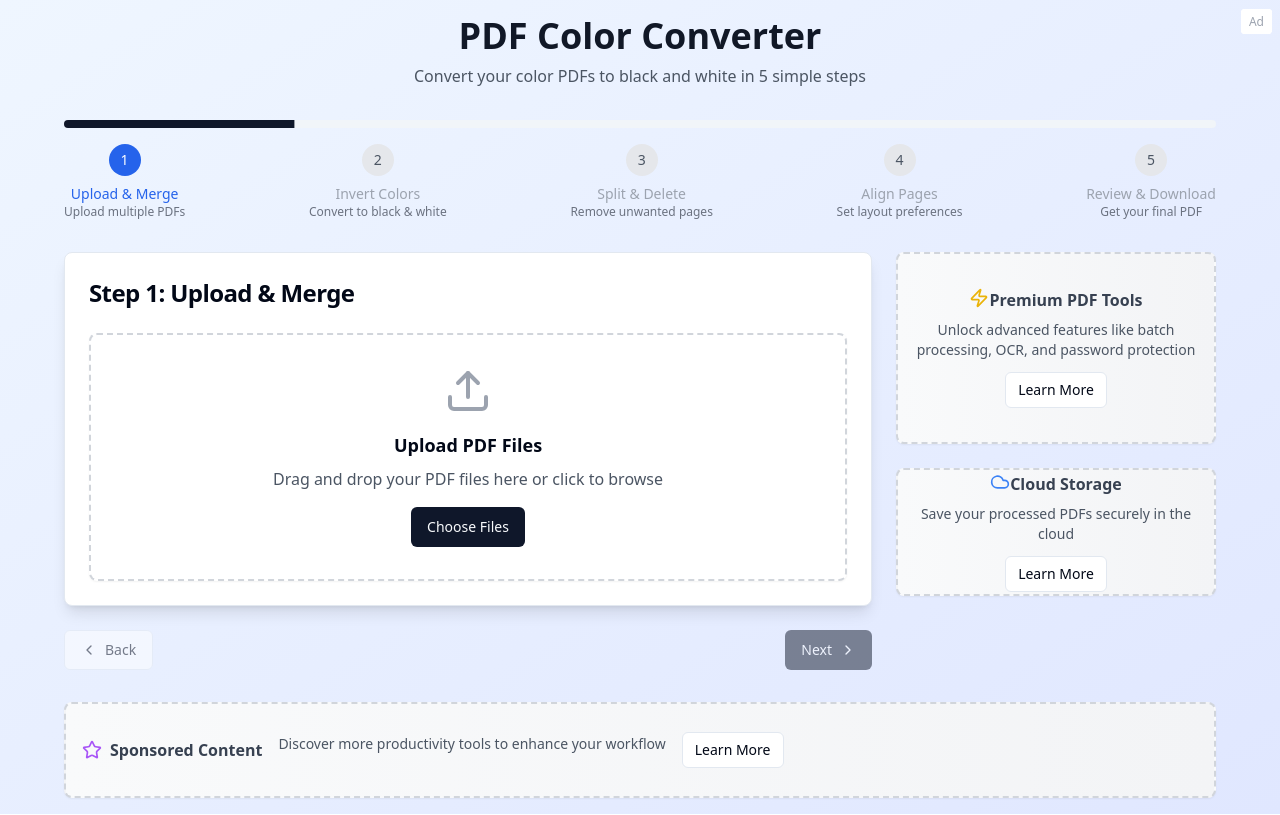
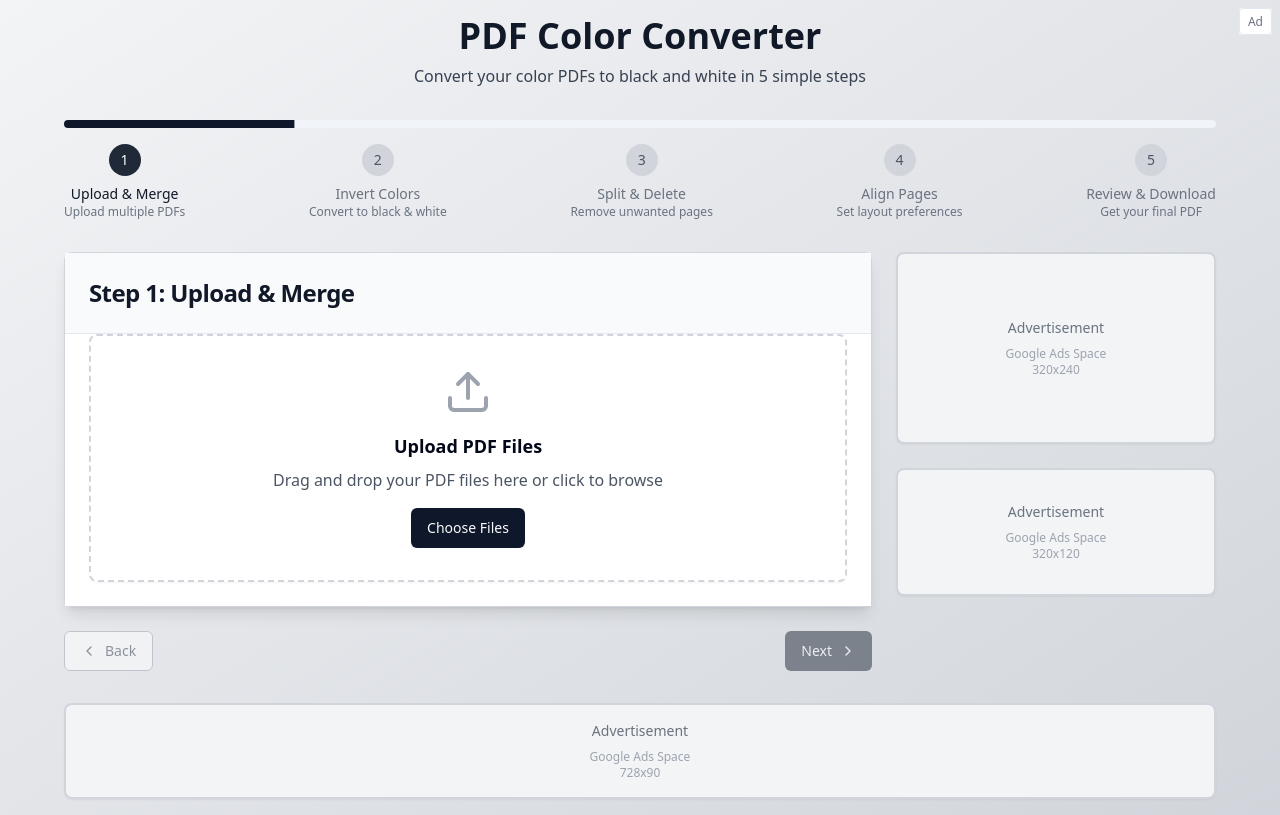
Before and after one commit to priyanshu-samal/EasyNotes, a React (Vite) app: page / in a window 1280 px wide. Built offline with nearby package versions, Linux system fonts and the light colour scheme.

Commit message:
Refactor: Remove premium features and adjust color scheme
- Removed premium PDF tools and cloud storage ad banners.
- Changed the color scheme to a grey/black theme.
- Added Google Ads placeholders.

```diff
--- a/src/components/AdBanner.tsx
+++ b/src/components/AdBanner.tsx
@@ -1,35 +1,18 @@
 
 import React from 'react';
 import { Card, CardContent } from '@/components/ui/card';
-import { Button } from '@/components/ui/button';
-import { Zap, Cloud, Shield, Star } from 'lucide-react';
 
 interface AdBannerProps {
   type: 'sidebar' | 'footer' | 'small';
-  title: string;
-  description: string;
 }
 
-const AdBanner: React.FC<AdBannerProps> = ({ type, title, description }) => {
-  const getIcon = () => {
-    switch (title) {
-      case 'Premium PDF Tools':
-        return <Zap className="w-5 h-5 text-yellow-500" />;
-      case 'Cloud Storage':
-        return <Cloud className="w-5 h-5 text-blue-500" />;
-      case 'Sponsored Content':
-        return <Star className="w-5 h-5 text-purple-500" />;
-      default:
-        return <Shield className="w-5 h-5 text-green-500" />;
-    }
-  };
-
+const AdBanner: React.FC<AdBannerProps> = ({ type }) => {
   const getLayout = () => {
     switch (type) {
       case 'sidebar':
         return 'h-48 flex flex-col justify-center';
       case 'footer':
-        return 'h-24 flex items-center justify-between';
+        return 'h-24 flex items-center justify-center';
       case 'small':
         return 'h-32 flex flex-col justify-center';
       default:
@@ -37,28 +20,29 @@ const AdBanner: React.FC<AdBannerProps> = ({ type, title, description }) => {
     }
   };
 
+  const getSize = () => {
+    switch (type) {
+      case 'sidebar':
+        return '320x240';
+      case 'footer':
+        return '728x90';
+      case 'small':
+        return '320x120';
+      default:
+        return '320x240';
+    }
+  };
+
   return (
-    <Card className={`bg-gradient-to-r from-gray-50 to-gray-100 border-dashed border-2 border-gray-300 ${getLayout()}`}>
-      <CardContent className="p-4">
-        <div className={`${type === 'footer' ? 'flex items-center gap-4' : 'text-center'}`}>
-          <div className={`${type === 'footer' ? 'flex items-center gap-2' : 'flex justify-center mb-2'}`}>
-            {getIcon()}
-            <h3 className="font-semibold text-gray-700">{title}</h3>
-          </div>
-          <p className="text-sm text-gray-600 mb-3">{description}</p>
-          {type !== 'footer' && (
-            <Button size="sm" variant="outline" className="bg-white">
-              Learn More
-            </Button>
-          )}
-          {type === 'footer' && (
-            <Button size="sm" variant="outline" className="bg-white ml-auto">
-              Learn More
-            </Button>
-          )}
+    <Card className={`bg-gray-100 border-2 border-gray-300 ${getLayout()}`}>
+      <CardContent className="p-4 flex items-center justify-center">
+        <div className="text-center">
+          <div className="text-gray-500 text-sm mb-2">Advertisement</div>
+          <div className="text-gray-400 text-xs">Google Ads Space</div>
+          <div className="text-gray-400 text-xs">{getSize()}</div>
         </div>
         <div className="absolute top-2 right-2">
-          <span className="text-xs text-gray-400 bg-white px-2 py-1 rounded">Ad</span>
+          <span className="text-xs text-gray-500 bg-white px-2 py-1 rounded border">Ad</span>
         </div>
       </CardContent>
     </Card>
--- a/src/components/PDFConverter.tsx
+++ b/src/components/PDFConverter.tsx
@@ -92,12 +92,12 @@ const PDFConverter = () => {
   };
 
   return (
-    <div className="min-h-screen bg-gradient-to-br from-blue-50 to-indigo-100 p-4">
+    <div className="min-h-screen bg-gradient-to-br from-gray-100 to-gray-300 p-4">
       <div className="max-w-6xl mx-auto">
         {/* Header */}
         <div className="text-center mb-8">
           <h1 className="text-4xl font-bold text-gray-900 mb-2">PDF Color Converter</h1>
-          <p className="text-gray-600">Convert your color PDFs to black and white in 5 simple steps</p>
+          <p className="text-gray-700">Convert your color PDFs to black and white in 5 simple steps</p>
         </div>
 
         {/* Progress Bar */}
@@ -108,14 +108,14 @@ const PDFConverter = () => {
               <div
                 key={step.number}
                 className={`flex flex-col items-center ${
-                  currentStep >= step.number ? 'text-blue-600' : 'text-gray-400'
+                  currentStep >= step.number ? 'text-gray-900' : 'text-gray-500'
                 }`}
               >
                 <div
                   className={`w-8 h-8 rounded-full flex items-center justify-center text-sm font-medium mb-2 ${
                     currentStep >= step.number
-                      ? 'bg-blue-600 text-white'
-                      : 'bg-gray-200 text-gray-600'
+                      ? 'bg-gray-800 text-white'
+                      : 'bg-gray-300 text-gray-600'
                   }`}
                 >
                   {step.number}
@@ -132,13 +132,13 @@ const PDFConverter = () => {
         <div className="flex gap-6">
           {/* Main Content */}
           <div className="flex-1">
-            <Card className="shadow-lg">
-              <CardHeader>
-                <CardTitle className="text-2xl">
+            <Card className="shadow-lg border-gray-300">
+              <CardHeader className="bg-gray-50 border-b">
+                <CardTitle className="text-2xl text-gray-900">
                   Step {currentStep}: {steps[currentStep - 1].title}
                 </CardTitle>
               </CardHeader>
-              <CardContent>
+              <CardContent className="bg-white">
                 {renderStep()}
               </CardContent>
             </Card>
@@ -149,7 +149,7 @@ const PDFConverter = () => {
                 variant="outline"
                 onClick={handleBack}
                 disabled={currentStep === 1}
-                className="flex items-center gap-2"
+                className="flex items-center gap-2 border-gray-400 text-gray-700 hover:bg-gray-100"
               >
                 <ChevronLeft className="w-4 h-4" />
                 Back
@@ -157,7 +157,7 @@ const PDFConverter = () => {
               <Button
                 onClick={handleNext}
                 disabled={currentStep === 5 || !canProceed()}
-                className="flex items-center gap-2"
+                className="flex items-center gap-2 bg-gray-800 hover:bg-gray-900 text-white"
               >
                 {currentStep === 5 ? 'Complete' : 'Next'}
                 <ChevronRight className="w-4 h-4" />
@@ -167,28 +167,16 @@ const PDFConverter = () => {
 
           {/* Ad Space Sidebar */}
           <div className="w-80 hidden lg:block">
-            <AdBanner
-              type="sidebar"
-              title="Premium PDF Tools"
-              description="Unlock advanced features like batch processing, OCR, and password protection"
-            />
+            <AdBanner type="sidebar" />
             <div className="mt-6">
-              <AdBanner
-                type="small"
-                title="Cloud Storage"
-                description="Save your processed PDFs securely in the cloud"
-              />
+              <AdBanner type="small" />
             </div>
           </div>
         </div>
 
         {/* Footer Ad Space */}
         <div className="mt-8">
-          <AdBanner
-            type="footer"
-            title="Sponsored Content"
-            description="Discover more productivity tools to enhance your workflow"
-          />
+          <AdBanner type="footer" />
         </div>
       </div>
     </div>
```
